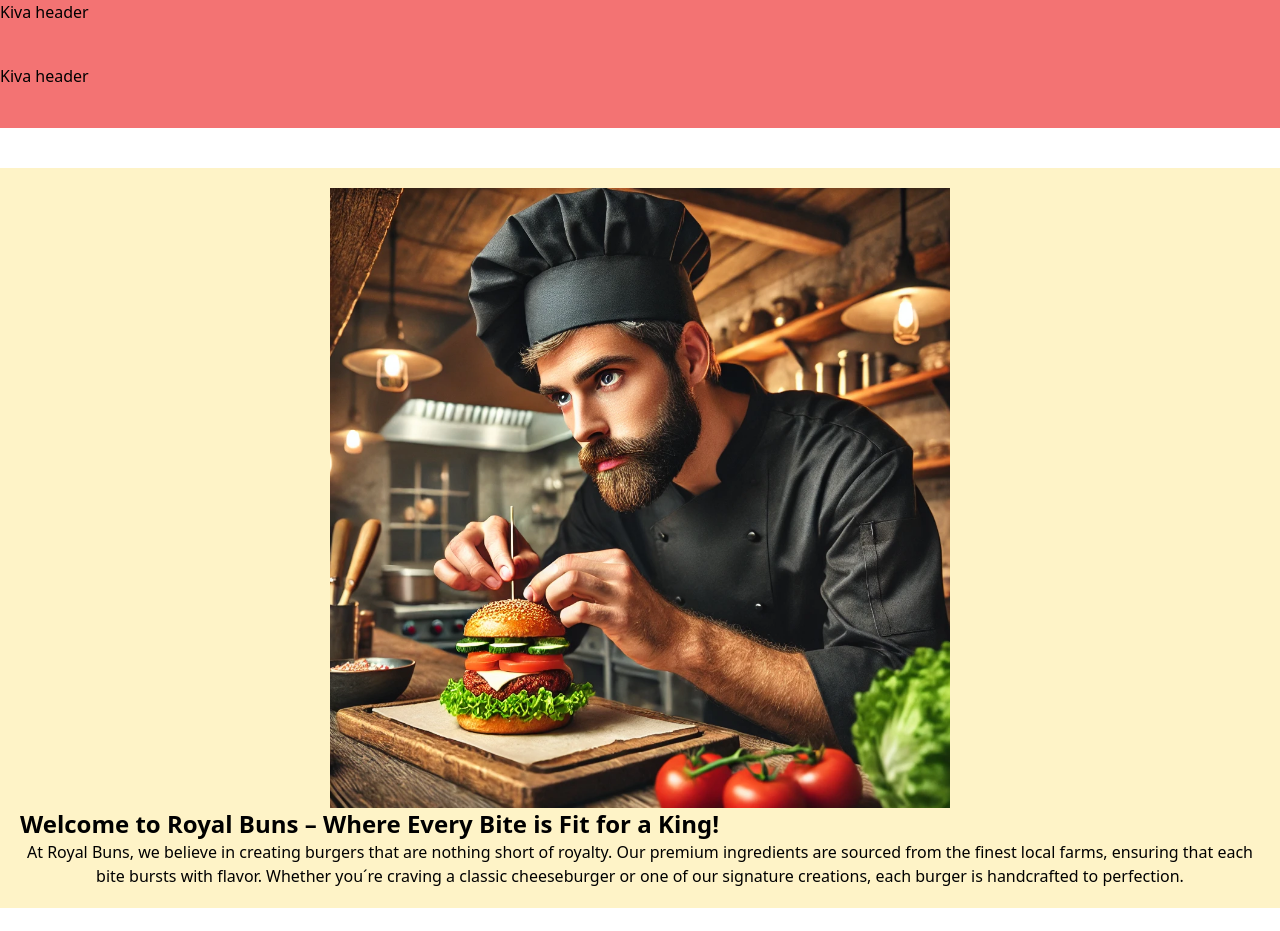
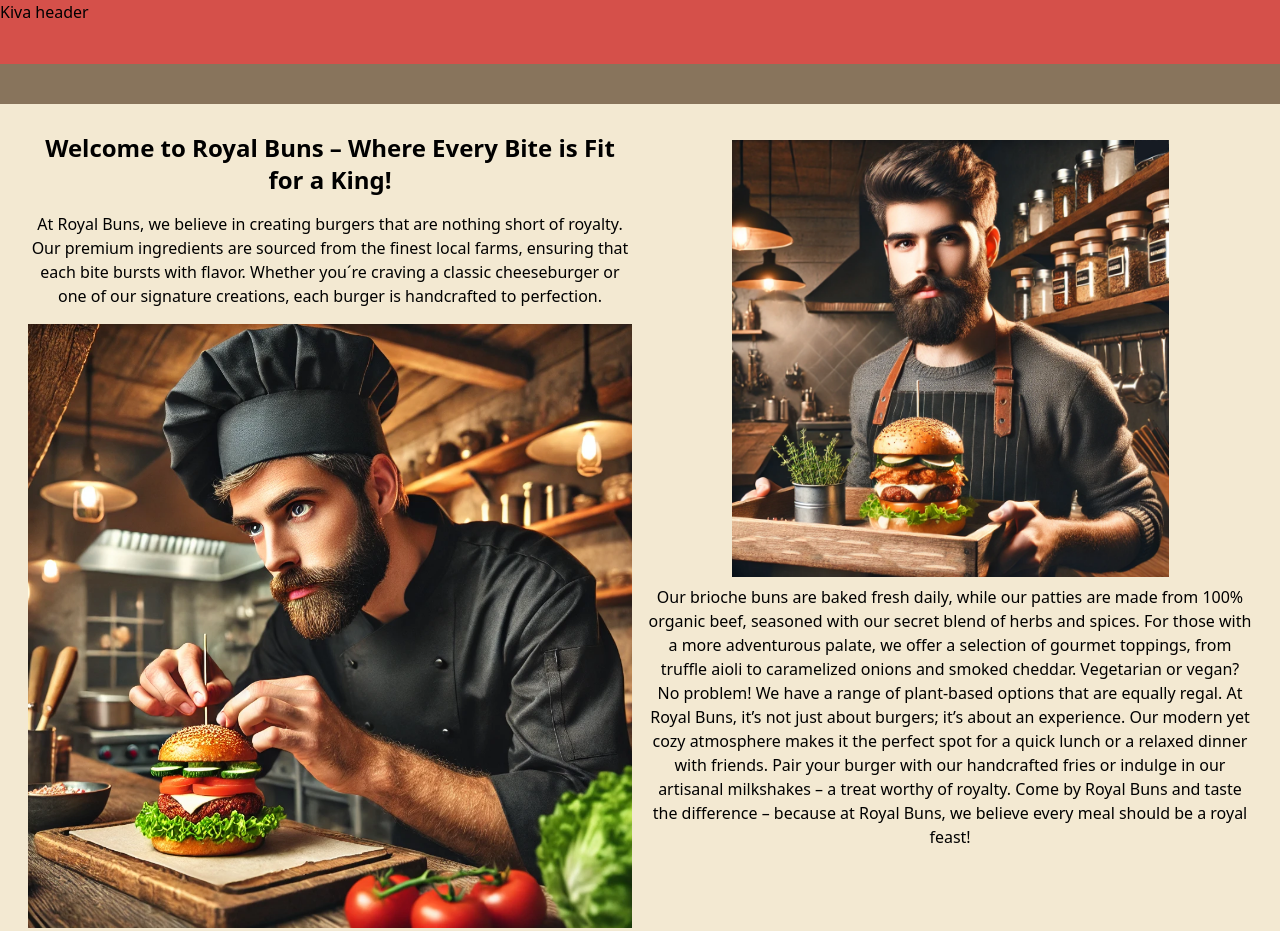
Before and after one commit to S1pi/Royal-Buns, a website built with Vite: page index.html in a window 1280 px wide. Before the commit the page ends 908 px from the top, so only its background shows below. Built offline with nearby package versions, Linux system fonts and the light colour scheme.

Commit message:
finished infopage content, still missing chosen font

```diff
--- a/index.html
+++ b/index.html
@@ -7,7 +7,7 @@
     <script src="./src/main.ts" type="module"></script>
     <title>Royal-Buns</title>
   </head>
-  <body class="">
+  <body class="bg-background-darkBrown">
     <div id="app"></div>
   </body>
 </html>
--- a/package.json
+++ b/package.json
@@ -14,6 +14,6 @@
     "prettier": "^3.3.3",
     "tailwindcss": "^3.4.14",
     "typescript": "~5.6.2",
-    "vite": "^5.4.9"
+    "vite": "^5.4.10"
   }
 }
--- a/src/components/infoPage/infoPage.ts
+++ b/src/components/infoPage/infoPage.ts
@@ -1,50 +1,76 @@
 import {header} from '../header/header';
 
 const infoPage = () => {
-  // First create header for page
-  header(document.querySelector('body') as HTMLElement);
+  const appDiv = document.querySelector('#app') as HTMLElement;
+  header(appDiv);
 
-  // Info page content
   const infoMainContainer = document.createElement('div');
   infoMainContainer.classList.add(
     'container',
     'mx-auto',
     'mt-10',
-    'bg-amber-100',
+    'bg-background-containerBG', // Use the Tailwind CSS class for the custom background color
     'p-5'
   );
+
+  const infoContentWrapper = document.createElement('div');
+  infoContentWrapper.classList.add('flex', 'flex-col', 'md:flex-row', 'w-full');
+  infoMainContainer.appendChild(infoContentWrapper);
+
   const infoLeftContent = document.createElement('div');
-  infoMainContainer.appendChild(infoLeftContent);
-  infoLeftContent.classList.add('flex', 'flex-col', 'md:flex-row');
+  infoLeftContent.classList.add('flex', 'flex-col', 'w-full', 'md:w-1/2', 'p-2');
+  infoContentWrapper.appendChild(infoLeftContent);
 
   const infoLeftContentTitle = document.createElement('h1');
-  infoLeftContentTitle.textContent =
-    'Welcome to Royal Buns – Where Every Bite is Fit for a King!';
-  infoMainContainer.appendChild(infoLeftContentTitle);
+  const leftTitleText =  'Welcome to Royal Buns – Where Every Bite is Fit for a King!';
+  infoLeftContentTitle.textContent = leftTitleText;
   infoLeftContentTitle.classList.add(
-    'flex',
     'text-2xl',
     'font-bold',
-    'text-center'
+    'text-center',
+    'mb-4'
   );
+  infoLeftContent.appendChild(infoLeftContentTitle);
+
   const infoLeftContentText = document.createElement('p');
-  infoLeftContentText.textContent =
-    ' At Royal Buns, we believe in creating burgers that are nothing short of royalty. Our premium ingredients are sourced from the finest local farms, ensuring that each bite bursts with flavor. Whether you´re craving a classic cheeseburger or one of our signature creations, each burger is handcrafted to perfection.';
+  const leftContentText = 'At Royal Buns, we believe in creating burgers that are nothing short of royalty. Our premium ingredients are sourced from the finest local farms, ensuring that each bite bursts with flavor. Whether you´re craving a classic cheeseburger or one of our signature creations, each burger is handcrafted to perfection.';
+  infoLeftContentText.textContent = leftContentText;
+  infoLeftContentText.classList.add(
+    'text-base',
+    'font-normal',
+    'text-center',
+    'mb-4'
+  );
+  infoLeftContent.appendChild(infoLeftContentText);
+
   const infoLeftContentImage = document.createElement('img');
-  infoLeftContentImage.classList.add('w-1/2', 'mx-auto');
+  infoLeftContentImage.classList.add('w-full', 'mx-auto');
   infoLeftContentImage.src = './src/components/infoPage/info-img/chef.webp';
   infoLeftContentImage.alt = 'Burger cooker man';
   infoLeftContent.appendChild(infoLeftContentImage);
-  infoMainContainer.appendChild(infoLeftContentText);
-  infoLeftContentText.classList.add(
-    'flex',
-    'text-1',
+
+  const infoRightContent = document.createElement('div');
+  infoRightContent.classList.add('flex', 'flex-col', 'w-full', 'md:w-1/2', 'p-2', 'bg-background-containerBG');
+  infoContentWrapper.appendChild(infoRightContent);
+
+  const infoRightContentImage = document.createElement('img');
+  infoRightContentImage.classList.add('w-3/4', 'mx-auto', 'p-2');
+  infoRightContentImage.src = './src/components/infoPage/info-img/burger-holding-tray.webp';
+  infoRightContentImage.alt = 'Chef holding a tray of burgers';
+  infoRightContent.appendChild(infoRightContentImage);
+
+  const infoRightContentText = document.createElement('p');
+  const rightContentText = 'Our brioche buns are baked fresh daily, while our patties are made from 100% organic beef, seasoned with our secret blend of herbs and spices. For those with a more adventurous palate, we offer a selection of gourmet toppings, from truffle aioli to caramelized onions and smoked cheddar. Vegetarian or vegan? No problem! We have a range of plant-based options that are equally regal. At Royal Buns, it’s not just about burgers; it’s about an experience. Our modern yet cozy atmosphere makes it the perfect spot for a quick lunch or a relaxed dinner with friends. Pair your burger with our handcrafted fries or indulge in our artisanal milkshakes – a treat worthy of royalty. Come by Royal Buns and taste the difference – because at Royal Buns, we believe every meal should be a royal feast!';
+  infoRightContentText.textContent = rightContentText;
+  infoRightContentText.classList.add(
+    'text-base',
     'font-normal',
-    'text-center'
+    'text-center',
+    'mb-4'
   );
+  infoRightContent.appendChild(infoRightContentText);
 
-  // Append the container to the document body
-  document.body.appendChild(infoMainContainer);
+  appDiv.appendChild(infoMainContainer); // Append the main container to the div with id "app"
 };
 
 export {infoPage};
--- a/src/main.ts
+++ b/src/main.ts
@@ -1,7 +1,5 @@
 import {infoPage} from './components/infoPage/infoPage';
-import {mainPage} from './components/mainPage/mainPage';
 
-mainPage();
 document.addEventListener('DOMContentLoaded', () => {
   infoPage();
 });
--- a/tailwind.config.js
+++ b/tailwind.config.js
@@ -10,6 +10,8 @@
         background: {
           light: 'rgb(255, 255, 255)',
           dark: 'rgb(15, 23, 42)',
+          darkBrown: '#88745C',
+          containerBG: '#F3E9D2'
         },
 
         red: {
```
Also changed, not shown: src/components/infoPage/info-img/burger-holding-tray.webp (added), 1 other file.
